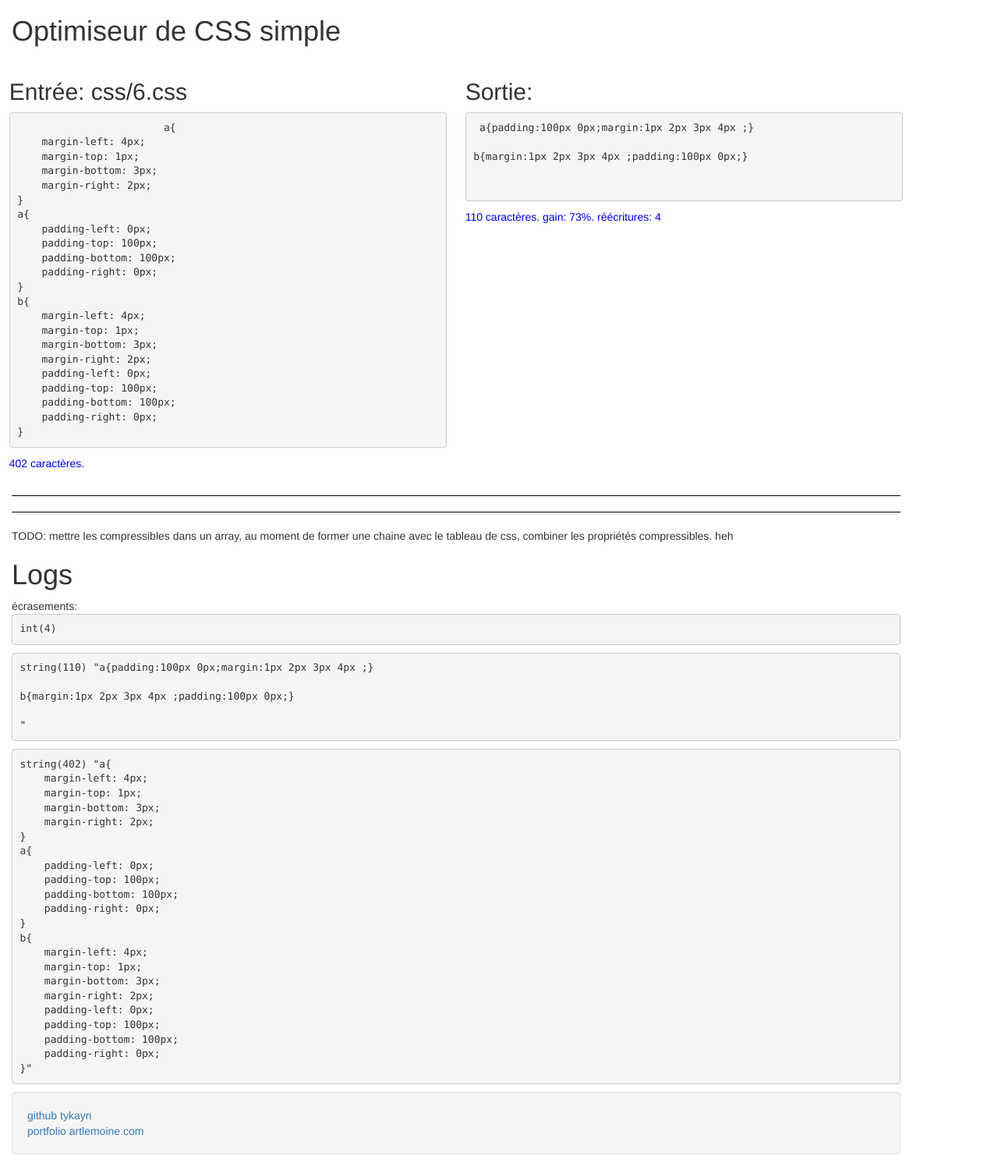
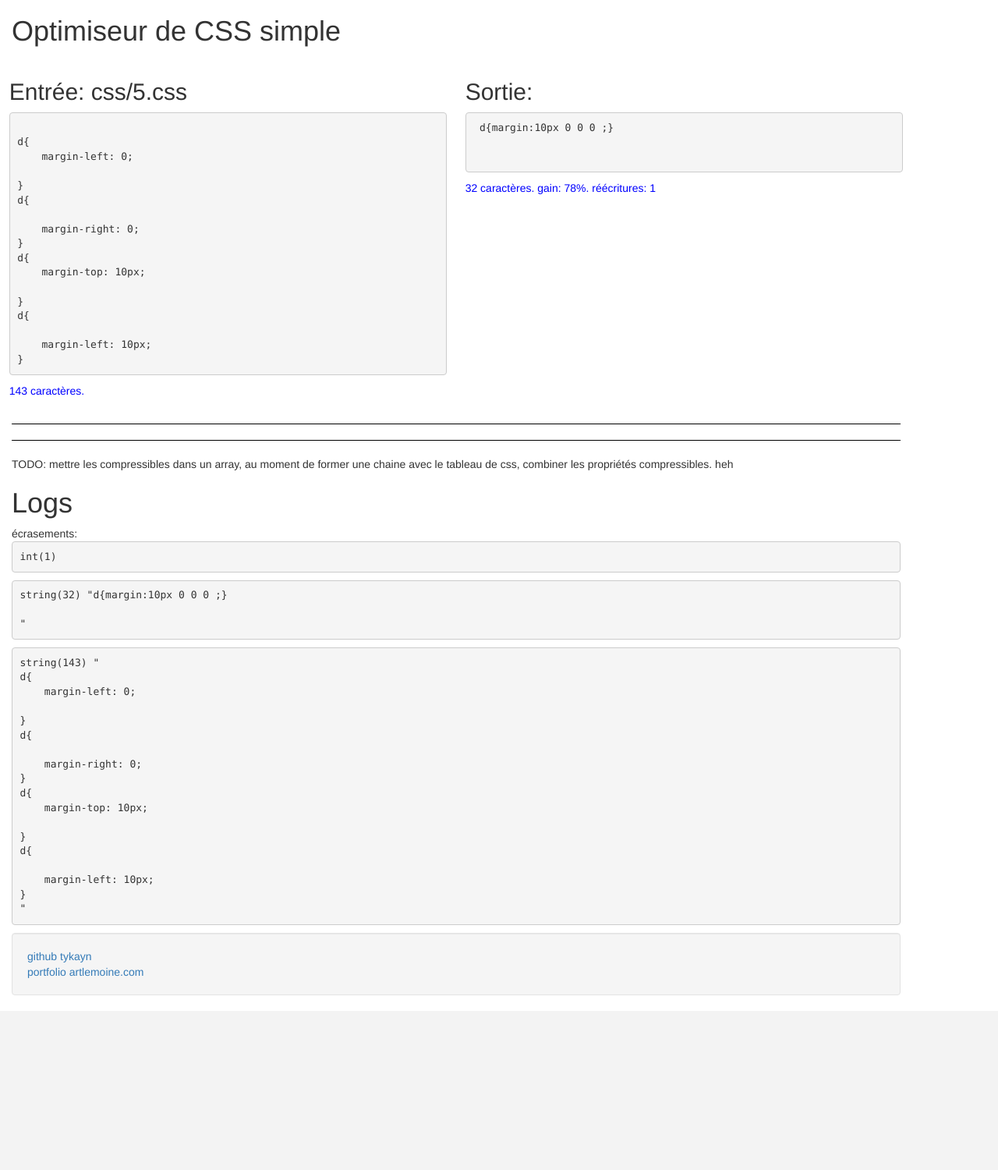
Before and after one commit to tykayn/opitimizecss, a PHP site: page / in a window 1280 px wide. Shown: the whole page at 78% size. After the commit the page ends 1276 px from the top, so only its background shows below. Run offline with PHP 8.4, Linux system fonts and the light colour scheme; some libraries are stand-ins or nearby versions.

Commit message:
combinaison avec coté manquant

```diff
--- a/index.php
+++ b/index.php
@@ -40,7 +40,7 @@ and open the template in the editor.
 
             <?php
 
-            $filepath = "css/6.css";
+            $filepath = "css/5.css";
             require("tpl/demo_line.php");
             ?>
             <hr />
--- a/op.php
+++ b/op.php
@@ -66,6 +66,7 @@ function combine($mix) {
             isset($mix['bottom']) &&
             isset($mix['left'])
     ) {
+
         //écriture en 1 éléments, tous les cotés pareils
         if (
                 $mix['top'] == $mix['bottom'] && $mix['top'] == $mix['right'] && $mix['top'] == $mix['left']
@@ -96,19 +97,29 @@ function combine($mix) {
                     $mix['left'] . ' '
             ;
         }
-    } else {
+    }
+    elseif(
+            !isset($mix['top']) &&
+            !isset($mix['right']) &&
+            !isset($mix['left']) &&
+            !isset($mix['bottom'])
+
+            ){
+        $str = '0';
+
+    }else {
         if (!isset($mix['top'])) {
-            $mix['top'] = '';
+            $mix['top'] = '0';
         }
         if (!isset($mix['right'])) {
-            $mix['right'] = '';
+            $mix['right'] = '0';
         }
 
         if (!isset($mix['bottom'])) {
-            $mix['bottom'] = '';
+            $mix['bottom'] = '0';
         }
         if (!isset($mix['left'])) {
-            $mix['left'] = '';
+            $mix['left'] = '0';
         }
 
         $str = $mix['top'] . ' ' .
@@ -211,7 +222,7 @@ function combineProp($tab){
             // si le sélecteur a une partie compressible,
             // lui assigner des propriétés de valeur combinée
             foreach ($v['compressed'] as $key => $value) {
-
+//                var_dump($v['compressed'] );
                 $comb = combine($value);
                 $v[$key] = $comb ;
 //                var_dump( $k.' combine ' . $key . '  = ' . $comb );
```
